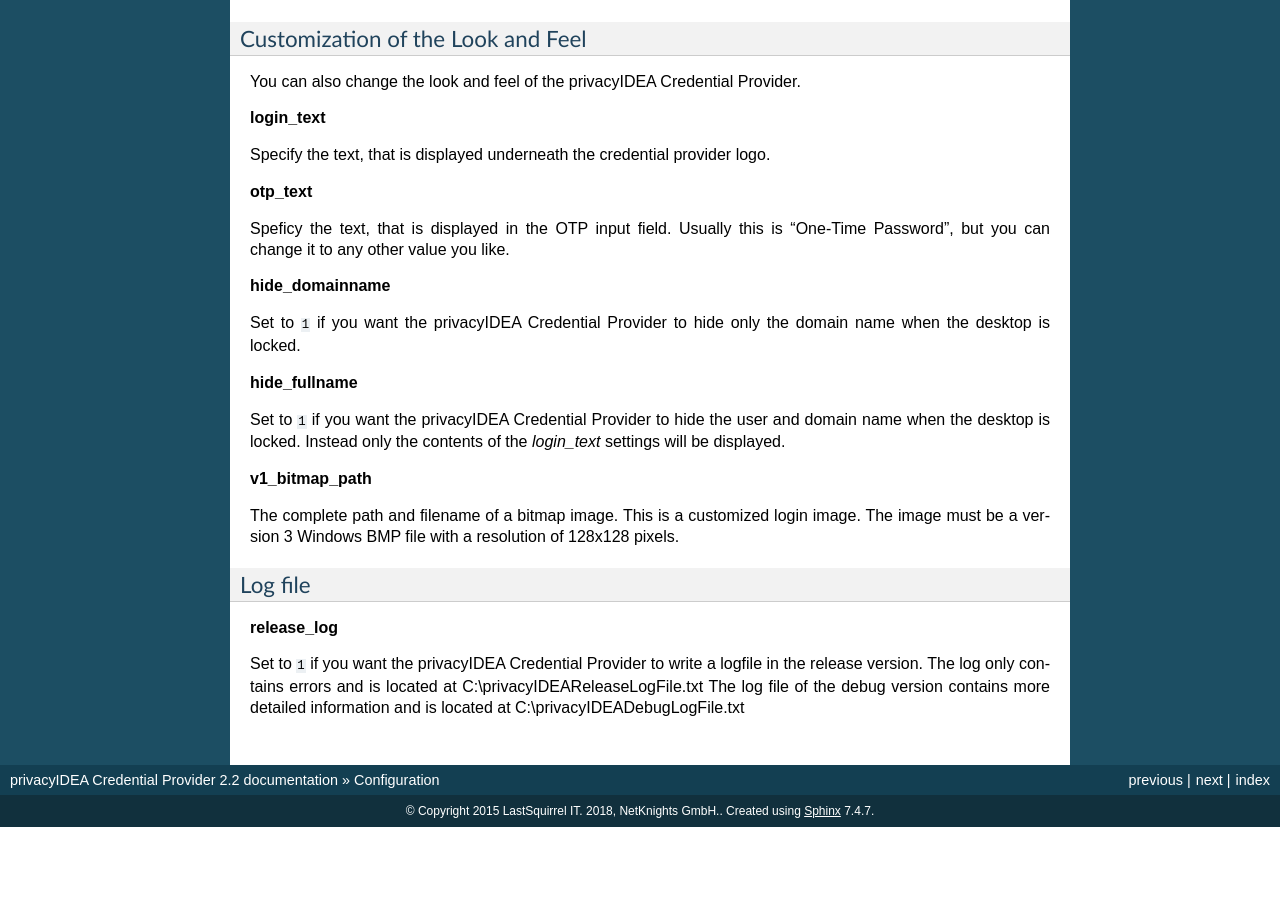
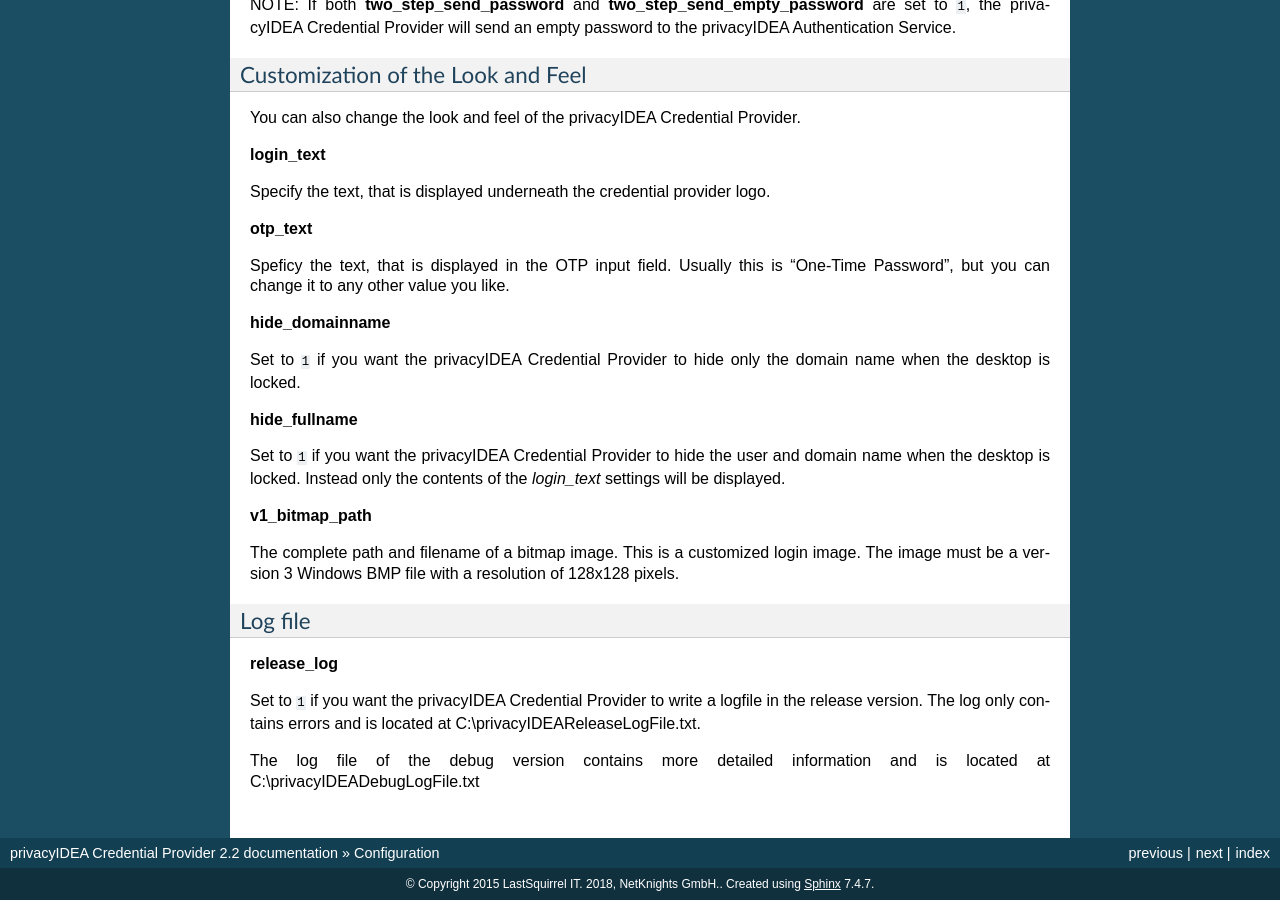
Before and after one commit to privacyidea/privacyidea-credential-provider, a Sphinx documentation site: the page built from doc/configuration.rst, in a window 1280 px wide and 900 px high, scrolled down 1370 px. Built offline with Sphinx 7.4.7, drawn with Linux system fonts in a browser that asks for light colours; before the commit the page ends 2197 px from its top, so only the background shows below that.

Commit message:
formatted doc

```diff
--- a/doc/configuration.rst
+++ b/doc/configuration.rst
@@ -47,6 +47,7 @@
 Set to ``1`` if the privacyIDEA Credential Provider should ignore SSL errors originating from an unknown CA.
 
 **custom_port**
+
 This entry is not there by default. You can add it to declare a custom port. The value has to be of type *REG_SZ* with the name *custom_port*.
 
 NOTE: By default the port is the default https port, which is 443.
@@ -107,5 +108,6 @@
 
 **release_log**
 
-Set to ``1`` if you want the privacyIDEA Credential Provider to write a logfile in the release version. The log only contains errors and is located at C:\\privacyIDEAReleaseLogFile.txt
+Set to ``1`` if you want the privacyIDEA Credential Provider to write a logfile in the release version. The log only contains errors and is located at C:\\privacyIDEAReleaseLogFile.txt.
+
 The log file of the debug version contains more detailed information and is located at C:\\privacyIDEADebugLogFile.txt
```
